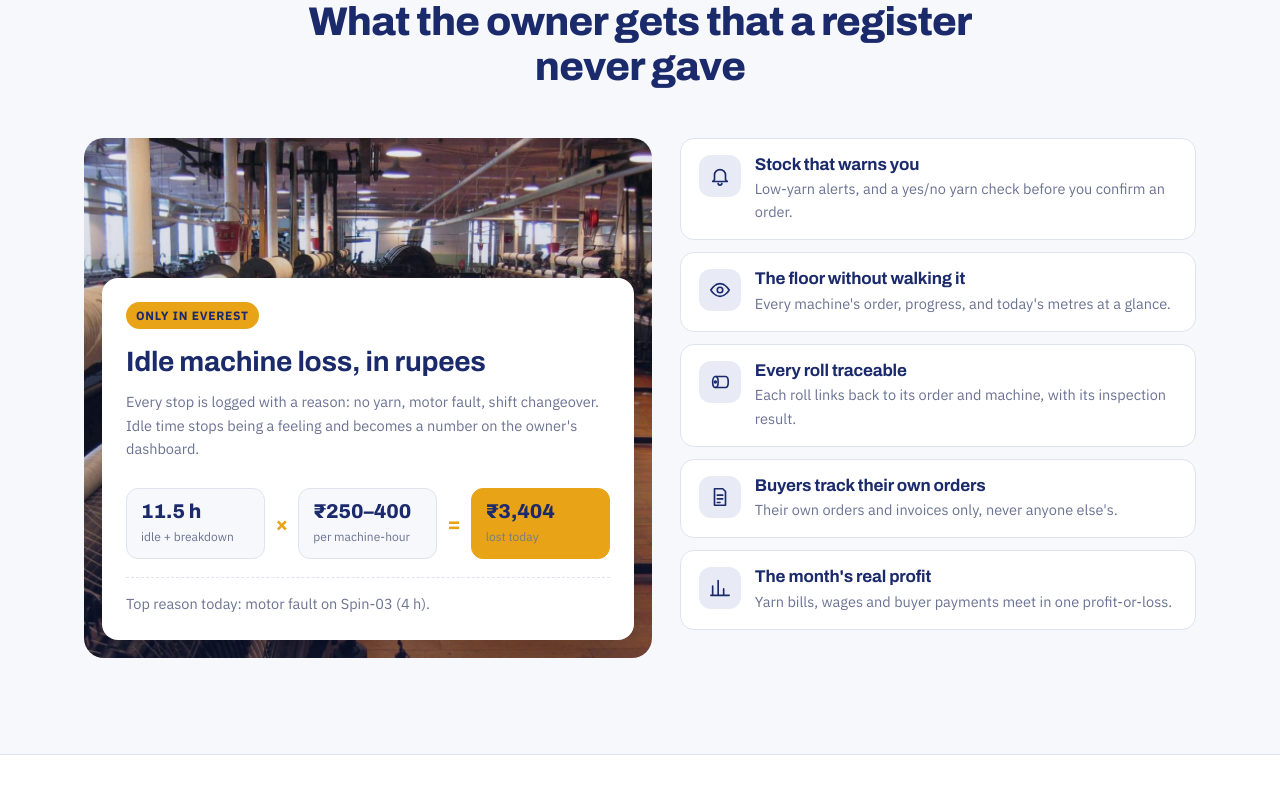
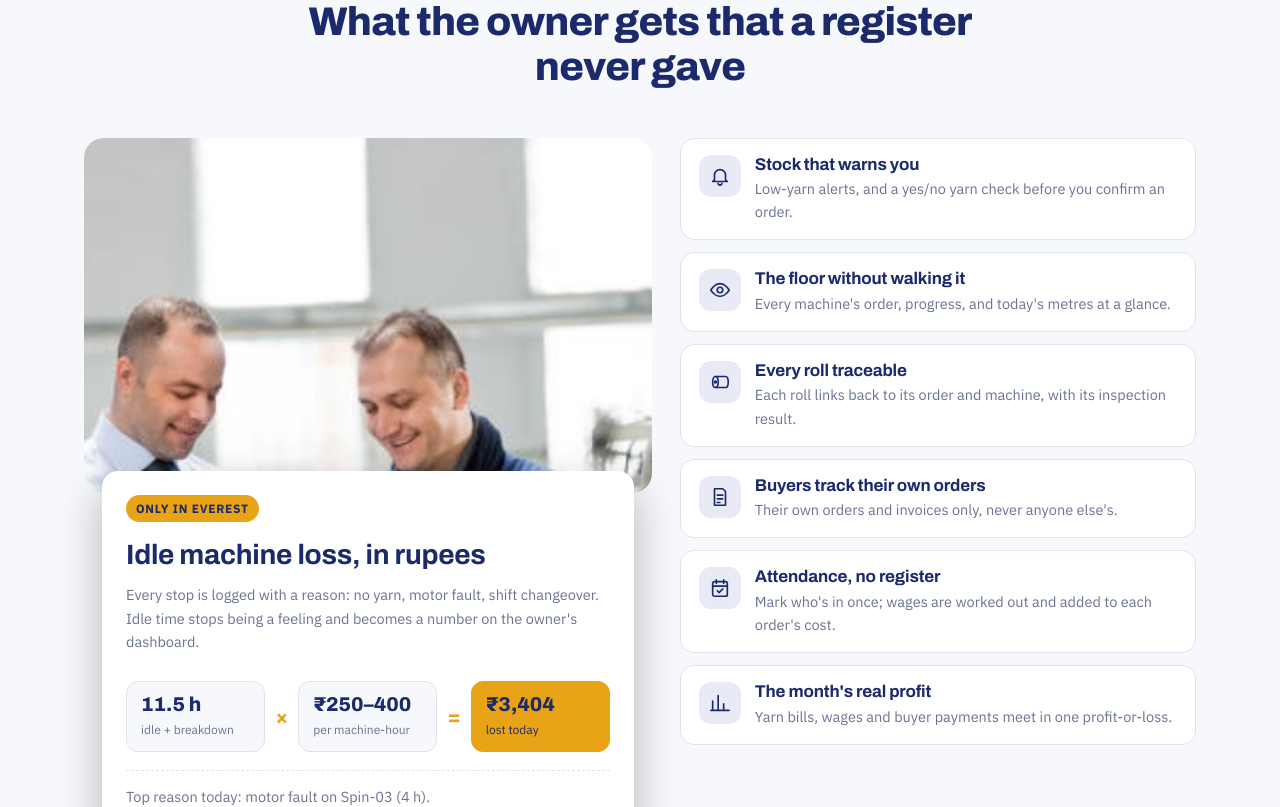
Before and after one commit to shubhamshubham66/Textile_Manufacturing_Platform, a React (Vite) app in the folder frontend/: page / in a window 1280 px wide. Shown: the part 2600-3407 px from the top of the page. Built offline with nearby package versions, Linux system fonts and the light colour scheme.

Commit message:
Owner section: managers photo, attendance benefit, readable total label

```diff
--- a/frontend/src/components/Features.jsx
+++ b/frontend/src/components/Features.jsx
@@ -4,6 +4,7 @@ import {
   IconRoll,
   IconChart,
   IconOrder,
+  IconCalendar,
 } from "./landing/Icons.jsx";
 
 // Features: the idle-loss USP gets the big panel; the rest sit beside it.
@@ -29,6 +30,11 @@ const FEATURES = [
     text: "Their own orders and invoices only, never anyone else's.",
   },
   {
+    Icon: IconCalendar,
+    title: "Attendance, no register",
+    text: "Mark who's in once; wages are worked out and added to each order's cost.",
+  },
+  {
     Icon: IconChart,
     title: "The month's real profit",
     text: "Yarn bills, wages and buyer payments meet in one profit-or-loss.",
@@ -44,8 +50,13 @@ export default function Features() {
         </div>
 
         <div className="lp-features">
-          {/* Left: factory photo with the idle-loss card overlaid at the bottom */}
+          {/* Left: photo of two people going over the numbers, idle-loss card below */}
           <div className="lp-photo">
+            <img
+              src="/images/owners-review.jpg"
+              alt="Two managers going over the day's numbers together"
+              loading="lazy"
+            />
             <article className="lp-usp">
               <span className="lp-usp-tag">Only in Everest</span>
               <h3>Idle machine loss, in rupees</h3>
--- a/frontend/src/components/landing/Icons.jsx
+++ b/frontend/src/components/landing/Icons.jsx
@@ -97,3 +97,11 @@ export const IconArrow = (p) => (
     <path d="M5 12h14M13 6l6 6-6 6" />
   </svg>
 );
+
+export const IconCalendar = (p) => (
+  <svg {...base} {...p}>
+    <rect x="4" y="5" width="16" height="16" rx="2" />
+    <path d="M4 10h16M8 3v4M16 3v4" />
+    <path d="M9 15l2 2 4-4" />
+  </svg>
+);
--- a/frontend/src/landing.css
+++ b/frontend/src/landing.css
@@ -497,24 +497,21 @@
   gap: 28px;
   align-items: start;
 }
-/* Left: factory photo card with the idle-loss card overlaid near the bottom */
+/* Left: photo shown in full, the idle-loss card overlapping its lower edge */
 .lp-photo {
   position: relative;
+}
+.lp-photo img {
+  display: block;
+  width: 100%;
+  aspect-ratio: 464 / 290;
+  object-fit: cover;
+  object-position: center bottom;
   border-radius: 20px;
-  overflow: hidden;
-  min-height: 520px;
-  display: flex;
-  align-items: flex-end;
-  padding: 18px;
-  background-image:
-    linear-gradient(
-      180deg,
-      rgba(27, 42, 107, 0.1) 0%,
-      rgba(27, 42, 107, 0.35) 100%
-    ),
-    url("/images/mill-floor.jpg");
-  background-size: cover;
-  background-position: center;
+}
+.lp-photo .lp-usp {
+  width: auto;
+  margin: -22px 18px 0;
 }
 
 /* The idle-loss card now sits on the photo as a light (white) card */
@@ -589,7 +586,8 @@
   color: var(--lp-indigo);
 }
 .lp-formula-total small {
-  opacity: 0.85;
+  color: var(--lp-indigo);
+  opacity: 1;
 }
 .lp-usp-foot {
   font-size: 13px;
@@ -820,9 +818,6 @@
   }
   .lp-hero-inner {
     gap: 40px;
-  }
-  .lp-photo {
-    min-height: 360px;
   }
   .lp-board {
     max-width: 620px;
```
Also changed, not shown: frontend/public/images/owners-review.jpg (added), 1 other file (tests, documents, lock files or other folders).
